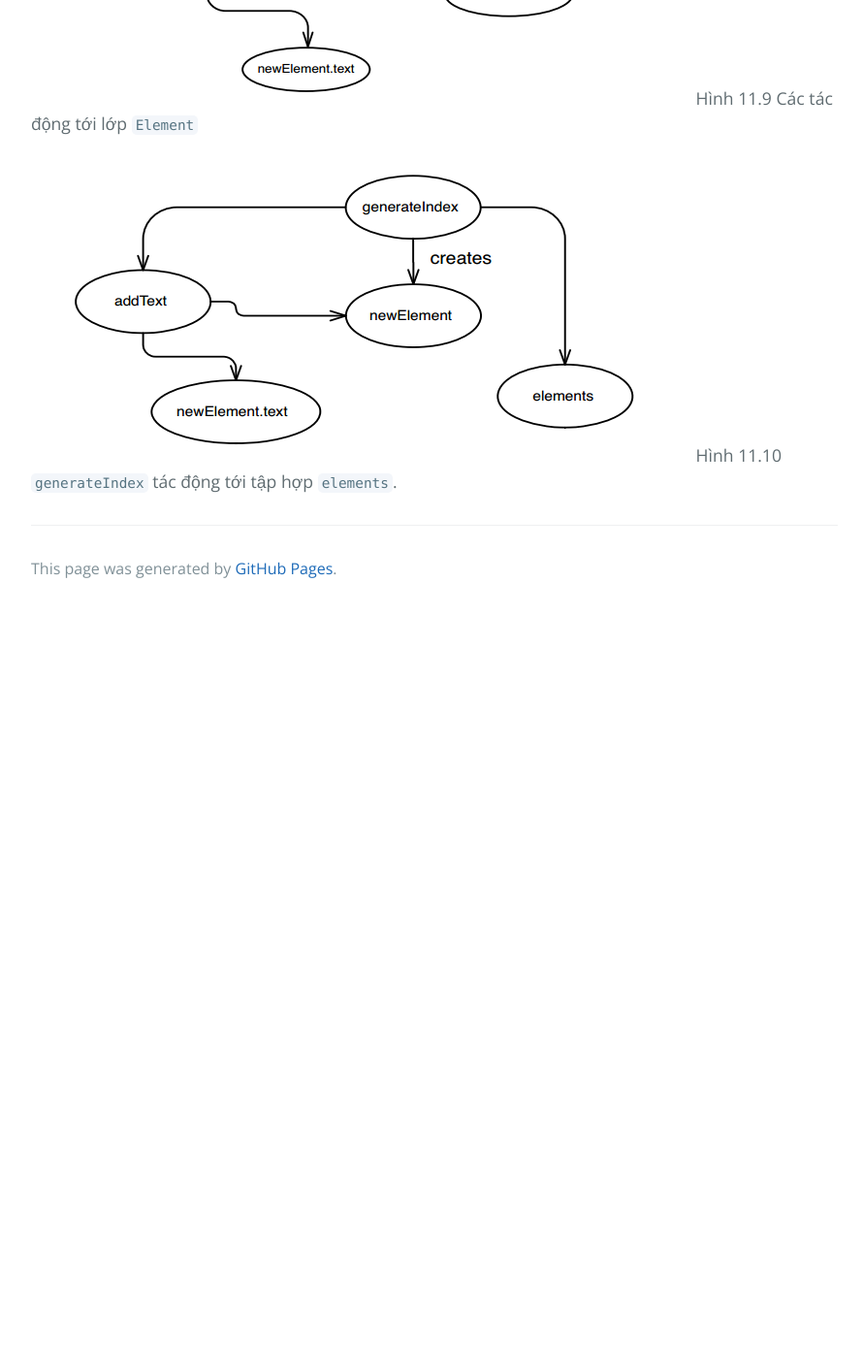
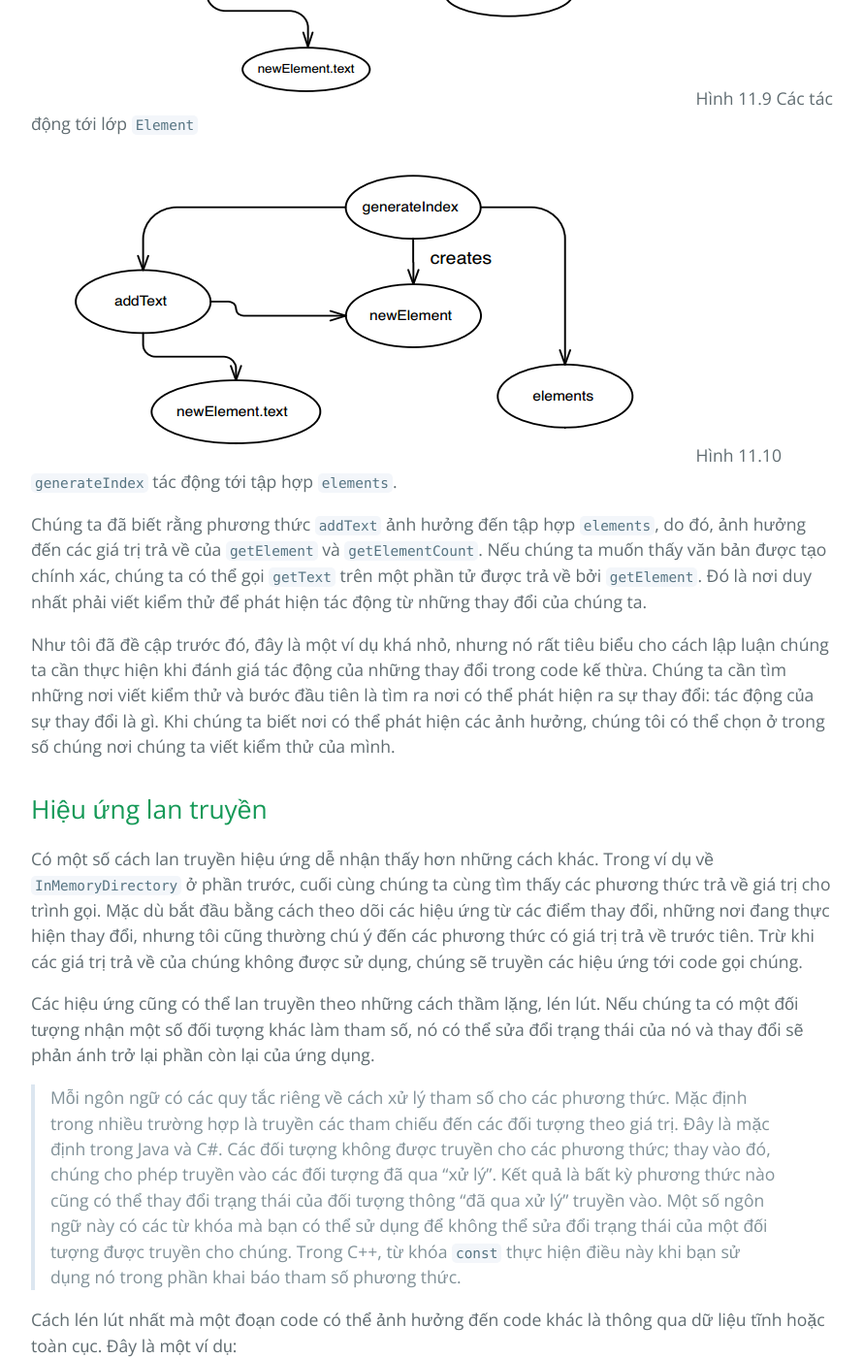
Before and after one commit to HaiBV/haibv.github.io, a Jekyll site: the page built from working-effectively-with-legacy-code/chapter-11-i-need-to-make-a-change-what-methods-should-i-test.md, in a window 1280 px wide and 1400 px high, scrolled down 11336 px. Shown: the whole window at 97% size, without its empty margins (192-1082 px from the left). Built offline with Jekyll 4.4.1, drawn with Linux system fonts in a browser that asks for light colours; our own code applies the rules of GitHub Pages for plain Markdown files; before the commit the page ends 11966 px from its top, so only the background shows below that; some of the changed text lies outside the part shown.

Commit message:
Book - Working Efectively with Legacy Code - P2 - C11

````diff
--- a/working-effectively-with-legacy-code/chapter-11-i-need-to-make-a-change-what-methods-should-i-test.md
+++ b/working-effectively-with-legacy-code/chapter-11-i-need-to-make-a-change-what-methods-should-i-test.md
@@ -277,3 +277,59 @@ Hình 11.9 Các tác động tới lớp `Element`
 
 ![11.10](images/11-10.png)
 Hình 11.10 `generateIndex` tác động tới tập hợp `elements`.
+
+Chúng ta đã biết rằng phương thức `addText` ảnh hưởng đến tập hợp `elements`, do đó, ảnh hưởng đến các giá trị trả về của `getElement` và `getElementCount`. Nếu chúng ta muốn thấy văn bản được tạo chính xác, chúng ta có thể gọi `getText` trên một phần tử được trả về bởi `getElement`. Đó là nơi duy nhất phải viết kiểm thử để phát hiện tác động từ những thay đổi của chúng ta.
+
+Như tôi đã đề cập trước đó, đây là một ví dụ khá nhỏ, nhưng nó rất tiêu biểu cho cách lập luận chúng ta cần thực hiện khi đánh giá tác động của những thay đổi trong code kế thừa. Chúng ta cần tìm những nơi viết kiểm thử và bước đầu tiên là tìm ra nơi có thể phát hiện ra sự thay đổi: tác động của sự thay đổi là gì. Khi chúng ta biết nơi có thể phát hiện các ảnh hưởng, chúng tôi có thể chọn ở trong số chúng nơi chúng ta viết kiểm thử của mình.
+
+## Hiệu ứng lan truyền
+
+Có một số cách lan truyền hiệu ứng dễ nhận thấy hơn những cách khác. Trong ví dụ về `InMemoryDirectory` ở phần trước, cuối cùng chúng ta cùng tìm thấy các phương thức trả về giá trị cho trình gọi. Mặc dù bắt đầu bằng cách theo dõi các hiệu ứng từ các điểm thay đổi, những nơi đang thực hiện thay đổi, nhưng tôi cũng thường chú ý đến các phương thức có giá trị trả về trước tiên. Trừ khi các giá trị trả về của chúng không được sử dụng, chúng sẽ truyền các hiệu ứng tới code gọi chúng.
+
+Các hiệu ứng cũng có thể lan truyền theo những cách thầm lặng, lén lút. Nếu chúng ta có một đối tượng nhận một số đối tượng khác làm tham số, nó có thể sửa đổi trạng thái của nó và thay đổi sẽ phản ánh trở lại phần còn lại của ứng dụng.
+
+> Mỗi ngôn ngữ có các quy tắc riêng về cách xử lý tham số cho các phương thức. Mặc định trong nhiều trường hợp là truyền các tham chiếu đến các đối tượng theo giá trị. Đây là mặc định trong Java và C#. Các đối tượng không được truyền cho các phương thức; thay vào đó, chúng cho phép truyền vào các đối tượng đã qua "xử lý". Kết quả là bất kỳ phương thức nào cũng có thể thay đổi trạng thái của đối tượng thông "đã qua xử lý" truyền vào. Một số ngôn ngữ này có các từ khóa mà bạn có thể sử dụng để không thể sửa đổi trạng thái của một đối tượng được truyền cho chúng. Trong C++, từ khóa `const` thực hiện điều này khi bạn sử dụng nó trong phần khai báo tham số phương thức.
+
+Cách lén lút nhất mà một đoạn code có thể ảnh hưởng đến code khác là thông qua dữ liệu tĩnh hoặc toàn cục. Đây là một ví dụ:
+
+```Java
+public class Element {
+	private String name;
+	private String text = "";
+
+	public Element(String name) {
+		this.name = name;
+	}
+
+	public String getName() {
+		return name;
+	}
+
+	public void addText(String newText) {
+		text += newText;
+		View.getCurrentDisplay().addText(newText);
+	}
+
+	public String getText() {
+		return text;
+	}
+}
+```
+
+Lớp này gần giống như lớp `Element` mà chúng ta đã sử dụng trong ví dụ `InMemoryDirectory`. Trên thực tế, chỉ có một dòng code là khác: dòng thứ hai trong `addText`. Nhìn vào đặc trưng của các phương thức trong `Element` sẽ không giúp chúng ta tìm ra tác động của các phần tử. Ẩn thông tin là rất tốt, trừ khi đó là thông tin mà chúng ta cần biết.
+
+> Các hiệu ứng lan truyền trong code theo ba cách cơ bản:
+> 1. Qua các giá trị trả về
+> 2. Thay đổi các đối tượng được truyền dưới dạng tham số được
+> 3. Thay đổi dữ liệu tĩnh hoặc toàn cục
+
+> Một số ngôn ngữ cung cấp các cơ chế bổ sung. Chẳng hạn, trong các ngôn ngữ hướng khía cạnh, lập trình viên có thể viết các cấu trúc được gọi là các khía cạnh ảnh hưởng đến hành vi của code trong các khu vực khác của hệ thống
+
+Đây là kinh nghiệm tôi sử dụng khi tìm kiếm các hiệu ứng:
+
+1. Xác định một phương thức sẽ thay đổi.
+2. Nếu phương thức đó có giá trị trả về, hãy xem xét những nơi gọi nó.
+3. Xem phương thức có sửa đổi bất kỳ giá trị nào không. Nếu có, hãy xem các phương thức sử dụng các giá trị đó và các phương thức sử dụng các phương thức đó.
+4. Đảm bảo rằng bạn tìm kiếm các lớp cha và lớp con có thể là người dùng của các biến thể hiện và phương thức này.
+5. Xem các tham số của các phương thức. Xem liệu chúng hoặc bất kỳ đối tượng nào mà phương thức của chúng trả về có được code mà bạn muốn thay đổi sử dụng hay không.
+6. Tìm kiếm các biến toàn cục và dữ liệu tĩnh được sửa đổi theo bất kỳ phương pháp nào bạn đã xác định.
````
